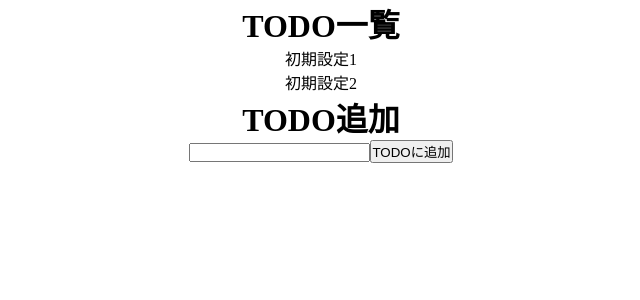
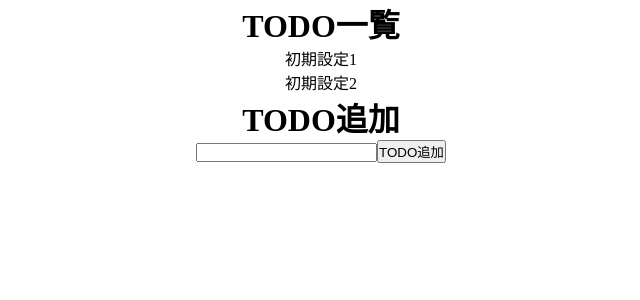
Before and after one commit to yukitoyamagami/redux-practice-todo-app, a React (Create React App) app: page / in a window 1280 px wide. Shown: the top 300 px of the page, without its empty margins (319-959 px from the left). Built offline with nearby package versions, Linux system fonts and the light colour scheme.

Commit message:
Fixed AddTodoListButton component passed onClick method

```diff
--- a/src/components/Buttons/AddTodoListButton.js
+++ b/src/components/Buttons/AddTodoListButton.js
@@ -1,9 +1,9 @@
-import React, { useState } from 'react';
-
-const AddTodoListButton = () => {
-  return (
-    <button>TODOに追加</button>
-  )
-};
+const AddTodoListButton = ({
+  onClick,
+}) =>(
+  <button onClick={onClick}>
+    TODO追加
+  </button>
+)
 
 export default AddTodoListButton;
```
